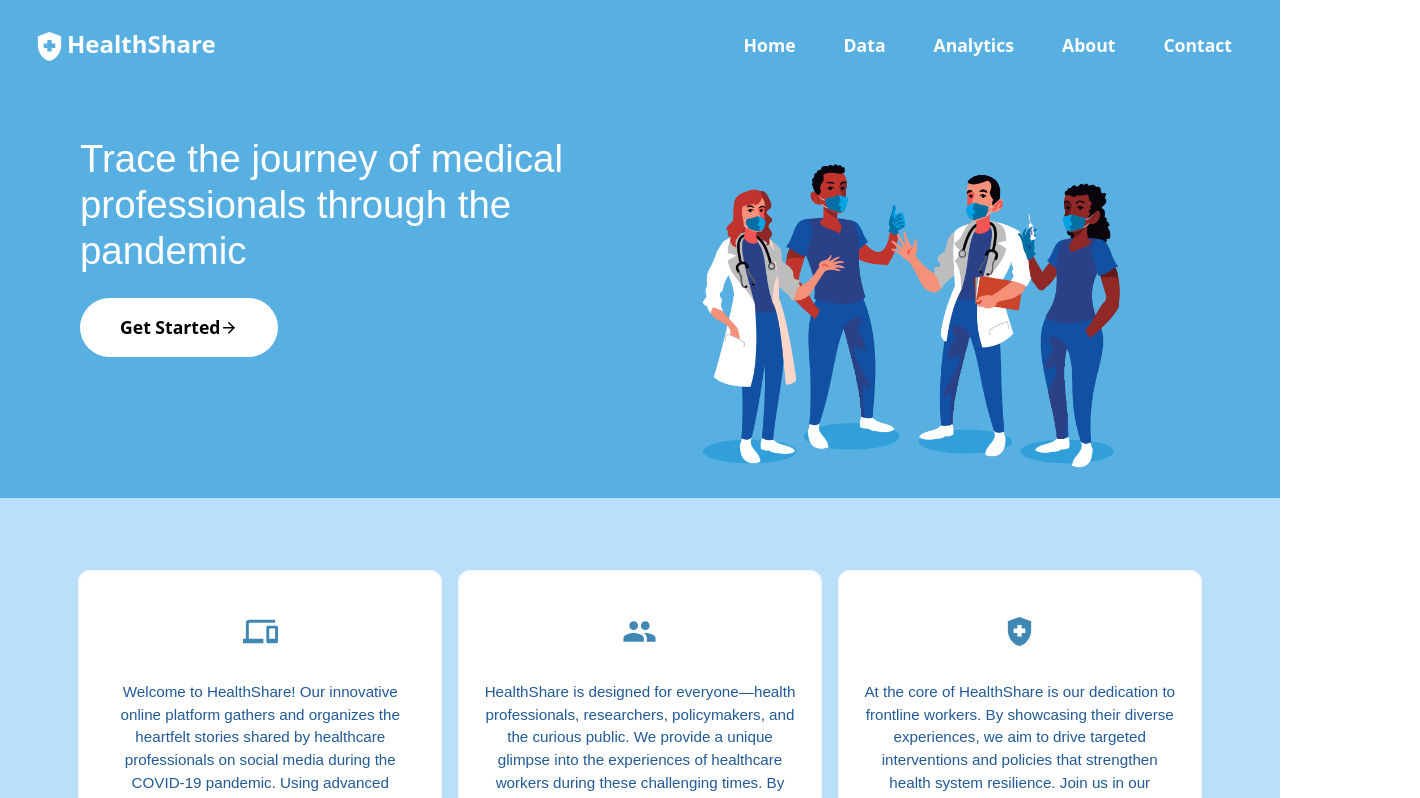
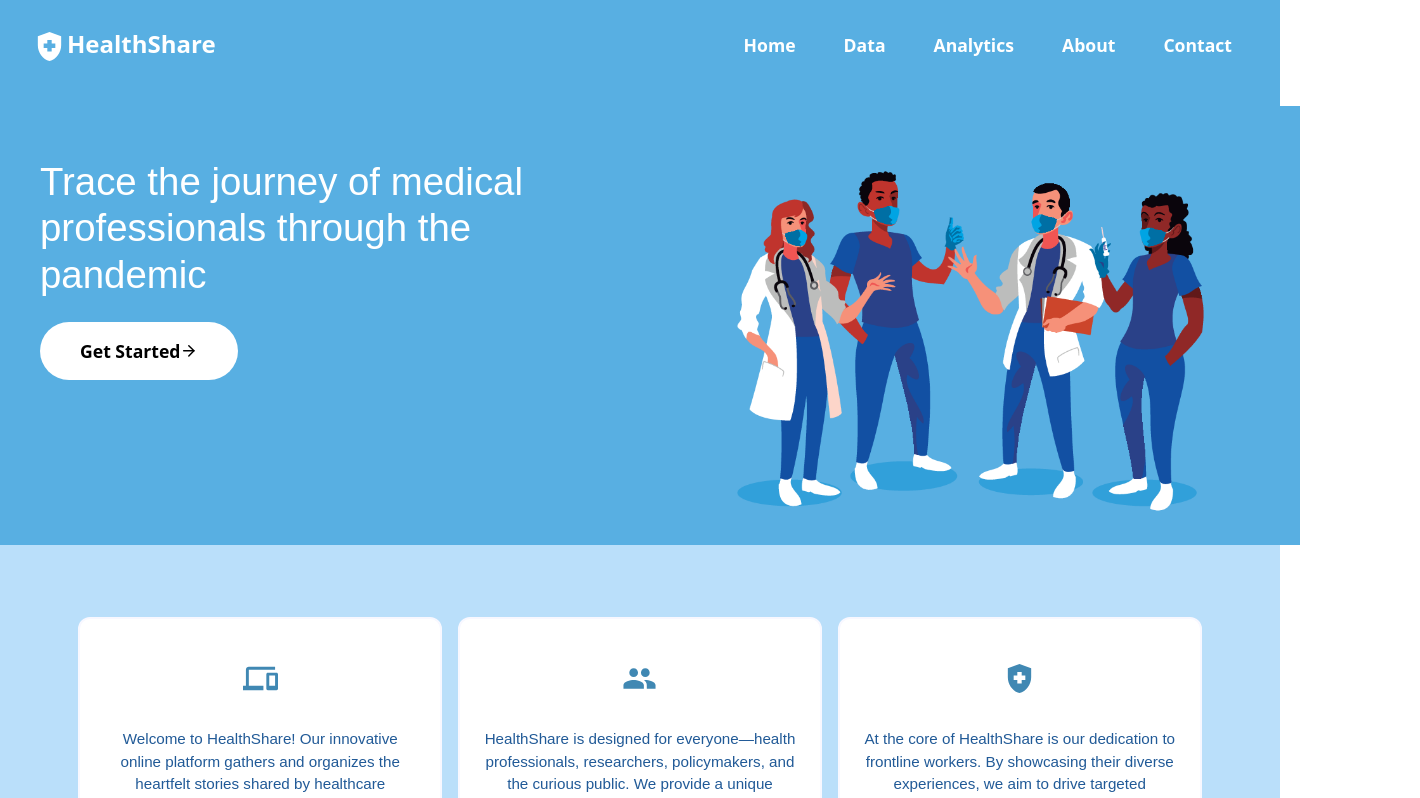
Before and after one commit to mittallakshayy/health-share, a React (Create React App) app in the folder front-end-app/: page / in a window 1280 px wide. Shown: the top 798 px of the page, 1420 px wide, since content can reach past the window. Built offline with nearby package versions, Linux system fonts and the light colour scheme; a web font is replaced by a local one.

Commit message:
Depoloyment build

```diff
--- a/front-end-app/src/pages/Landing/Landing.css
+++ b/front-end-app/src/pages/Landing/Landing.css
@@ -11,19 +11,22 @@
 .home-banner-container {
   position: relative;
   display: flex;
+  flex-direction: row;
   padding-top: 3rem;
-  margin-right: 10%;
+  justify-content: center;
+  /* margin-right: 10%; */
   margin-top: -2rem;
 }
 
 .home-image-section {
-  max-width: 600px; /* Image section width */
-  flex: 1; /* Flex grow */
+  width: 600px;
+  flex: 1;
+  margin-right: 2.5rem;
 }
 
 .home-text-section {
   margin-top: -7rem;
-  margin-left: 5rem;
+  margin-left: 2.5rem;
   flex: 1; /* Flex grow */
   display: flex;
   flex-direction: column;
--- a/front-end-app/src/pages/Landing/Landing.js
+++ b/front-end-app/src/pages/Landing/Landing.js
@@ -14,7 +14,7 @@
     navigate("/visualize");
   };
   return (
-    <div className="home-container" style={{ marginBottom: "12rem" }}>
+    <div className="home-container" >
       <div className="home-banner-container">
         <div className="home-text-section">
           <h1 className="primary-heading">
```
Also changed, not shown: 12 other files (tests, documents, lock files or other folders).
